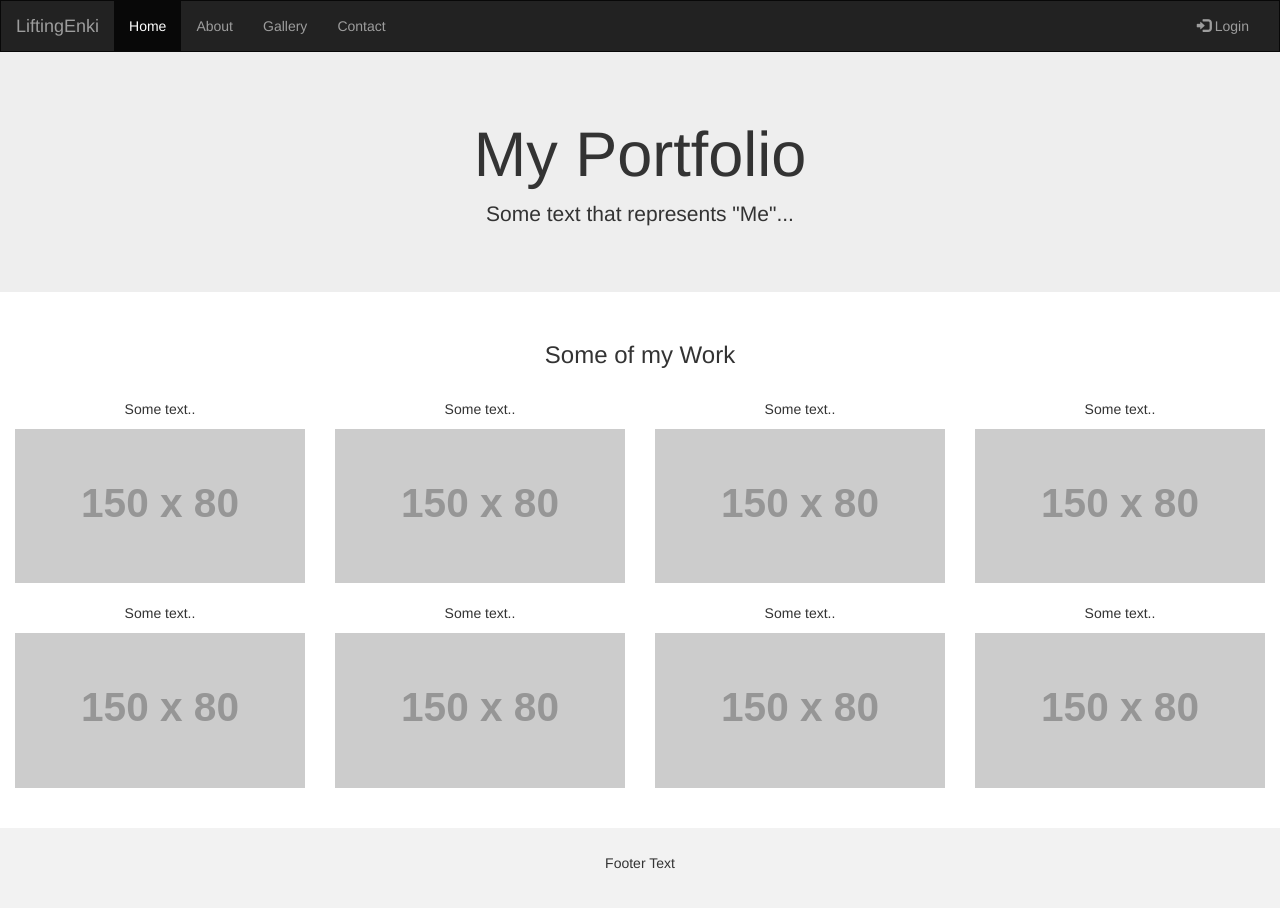
After one commit to Ejas12/LiftingEnki, a Python web app: template LiftingEnkiMatriculas/templates/LiftingEnkiMatriculas/mainmenu.html in a window 1280 px wide. The commit adds this page. Run offline with Jinja, Linux system fonts and the light colour scheme; the template is opened without the code that fills it, so the values that code supplies are empty; grey boxes labelled with a size stand in for pictures from a placeholder-image service; some libraries are stand-ins or nearby versions.

```diff
--- a/LiftingEnki/urls.py
+++ b/LiftingEnki/urls.py
@@ -17,7 +17,7 @@ from django.conf.urls import include, url
 from django.contrib import admin
 
 urlpatterns = [
-    url(r'^reportes/', include('LiftingEnkiReportes.urls')),
-    url(r'^matriculas/', include('LiftingEnkiMatriculas.urls')),
+    url(r'^reportes/', include('LiftingEnkiReportes.urls' namespace="reportes")),
+    url(r'^matriculas/', include('LiftingEnkiMatriculas.urls' namespace="matriculas")),
     url(r'^admin/', admin.site.urls),
 ]
--- /dev/null
+++ b/LiftingEnkiMatriculas/templates/LiftingEnkiMatriculas/mainmenu.html
@@ -0,0 +1,105 @@
+<!DOCTYPE html>
+<html lang="en">
+<head>
+  <title>Bootstrap Example</title>
+  <meta charset="utf-8">
+  <meta name="viewport" content="width=device-width, initial-scale=1">
+  <link rel="stylesheet" href="https://maxcdn.bootstrapcdn.com/bootstrap/3.3.7/css/bootstrap.min.css">
+  <script src="https://ajax.googleapis.com/ajax/libs/jquery/3.2.1/jquery.min.js"></script>
+  <script src="https://maxcdn.bootstrapcdn.com/bootstrap/3.3.7/js/bootstrap.min.js"></script>
+  <style>
+    /* Remove the navbar's default margin-bottom and rounded borders */
+    .navbar {
+      margin-bottom: 0;
+      border-radius: 0;
+    }
+
+    /* Add a gray background color and some padding to the footer */
+    footer {
+      background-color: #f2f2f2;
+      padding: 25px;
+    }
+  </style>
+</head>
+<body>
+
+<nav class="navbar navbar-inverse">
+  <div class="container-fluid">
+    <div class="navbar-header">
+      <button type="button" class="navbar-toggle" data-toggle="collapse" data-target="#myNavbar">
+        <span class="icon-bar"></span>
+        <span class="icon-bar"></span>
+        <span class="icon-bar"></span>
+      </button>
+      <a class="navbar-brand" href="#">LiftingEnki</a>
+    </div>
+    <div class="collapse navbar-collapse" id="myNavbar">
+      <ul class="nav navbar-nav">
+        <li class="active"><a href="#">Home</a></li>
+        <li><a href="#">About</a></li>
+        <li><a href="#">Gallery</a></li>
+        <li><a href="#">Contact</a></li>
+      </ul>
+      <ul class="nav navbar-nav navbar-right">
+        <li><a href="#"><span class="glyphicon glyphicon-log-in"></span> Login</a></li>
+      </ul>
+    </div>
+  </div>
+</nav>
+
+<div class="jumbotron">
+  <div class="container text-center">
+    <h1>My Portfolio</h1>
+    <p>Some text that represents "Me"...</p>
+  </div>
+</div>
+
+<div class="container-fluid bg-3 text-center">
+  <h3>Some of my Work</h3><br>
+  <div class="row">
+    <div class="col-sm-3">
+      <p>Some text..</p>
+      <img src="https://placehold.it/150x80?text=IMAGE" class="img-responsive" style="width:100%" alt="Image">
+    </div>
+    <div class="col-sm-3">
+      <p>Some text..</p>
+      <img src="https://placehold.it/150x80?text=IMAGE" class="img-responsive" style="width:100%" alt="Image">
+    </div>
+    <div class="col-sm-3">
+      <p>Some text..</p>
+      <img src="https://placehold.it/150x80?text=IMAGE" class="img-responsive" style="width:100%" alt="Image">
+    </div>
+    <div class="col-sm-3">
+      <p>Some text..</p>
+      <img src="https://placehold.it/150x80?text=IMAGE" class="img-responsive" style="width:100%" alt="Image">
+    </div>
+  </div>
+</div><br>
+
+<div class="container-fluid bg-3 text-center">
+  <div class="row">
+    <div class="col-sm-3">
+      <p>Some text..</p>
+      <img src="https://placehold.it/150x80?text=IMAGE" class="img-responsive" style="width:100%" alt="Image">
+    </div>
+    <div class="col-sm-3">
+      <p>Some text..</p>
+      <img src="https://placehold.it/150x80?text=IMAGE" class="img-responsive" style="width:100%" alt="Image">
+    </div>
+    <div class="col-sm-3">
+      <p>Some text..</p>
+      <img src="https://placehold.it/150x80?text=IMAGE" class="img-responsive" style="width:100%" alt="Image">
+    </div>
+    <div class="col-sm-3">
+      <p>Some text..</p>
+      <img src="https://placehold.it/150x80?text=IMAGE" class="img-responsive" style="width:100%" alt="Image">
+    </div>
+  </div>
+</div><br><br>
+
+<footer class="container-fluid text-center">
+  <p>Footer Text</p>
+</footer>
+
+</body>
+</html>
--- /dev/null
+++ b/LiftingEnkiMatriculas/templates/LiftingEnkiMatriculas/studentdetails.html
@@ -0,0 +1,6 @@
+<!DOCTYPE html>
+
+<html lang="en"></html>
+
+<link rel="stylesheet" href="https://maxcdn.bootstrapcdn.com/bootstrap/4.0.0-alpha/css/bootstrap.min.css">
+<script src="https://maxcdn.bootstrapcdn.com/bootstrap/4.0.0-alpha/js/bootstrap.min.js"></script>
--- a/LiftingEnkiMatriculas/templates/LiftingEnkiMatriculas/table_template.html
+++ b/LiftingEnkiMatriculas/templates/LiftingEnkiMatriculas/table_template.html
@@ -32,7 +32,7 @@
             <td>{{student.student_lastname}} </td>
             <td>{{student.student_2ndlastname}} </td>
             <td>{{student.student_grade}} </td>
-            <td>{{student.student_phone}} </td>>
+            <td>{{student.student_phone}} </td>
       </tr>
 {% endfor %}
 
--- a/LiftingEnkiMatriculas/urls.py
+++ b/LiftingEnkiMatriculas/urls.py
@@ -3,5 +3,7 @@ from django.conf.urls import url
 from . import views
 
 urlpatterns = [
-    url(r'^$', views.student_list, name='Marticulas'),
+    url(r'^$', views.main_menu, name='Pagina Principal'),
+    url(r'?P<student_id_selected>[0-9999]+_/$', views.student_detail, name='Detalles del Estudiante')
+   # url(r'^(?P<question_id>[0-9]+)/results/$', views.results, name='results'),
 ]
```
Also changed, not shown: LiftingEnkiMatriculas/static/login.css (added, +90 -0 lines), LiftingEnkiMatriculas/templates/LiftingEnkiMatriculas/login.html (added, +38 -0 lines), LiftingEnkiMatriculas/views.py (+12 -0 lines).
